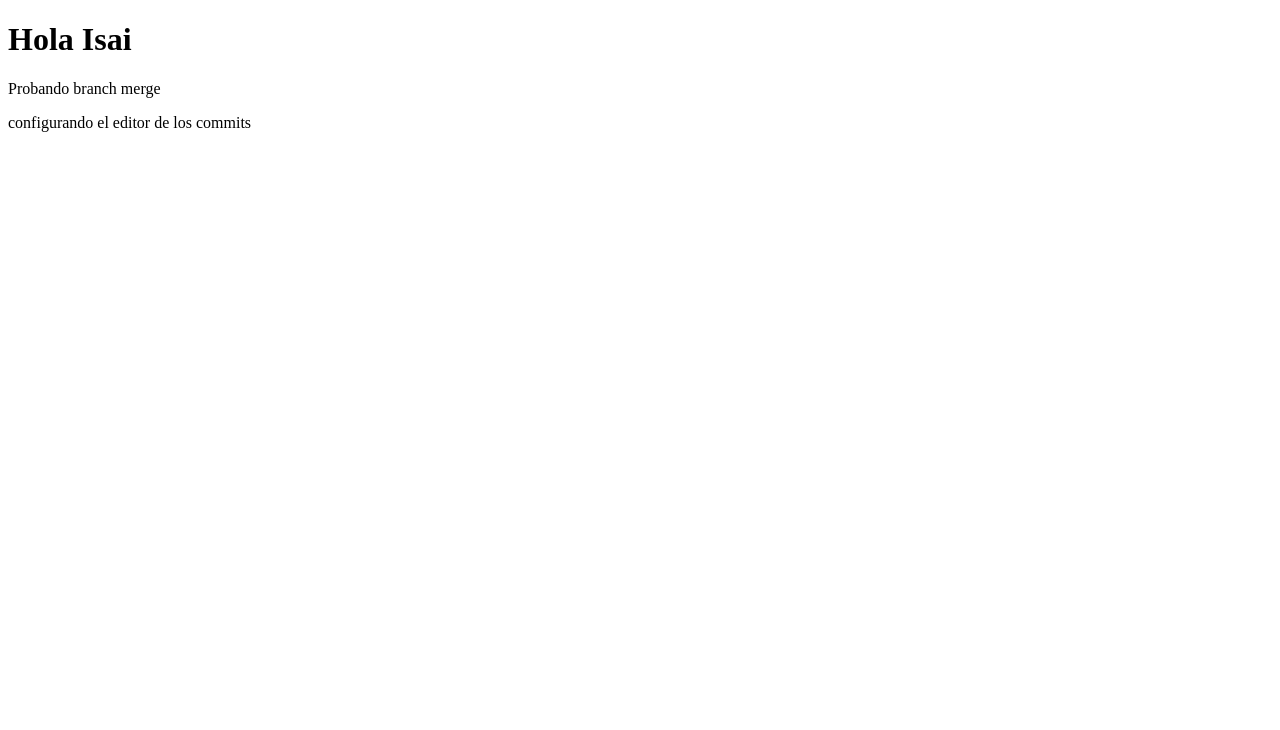
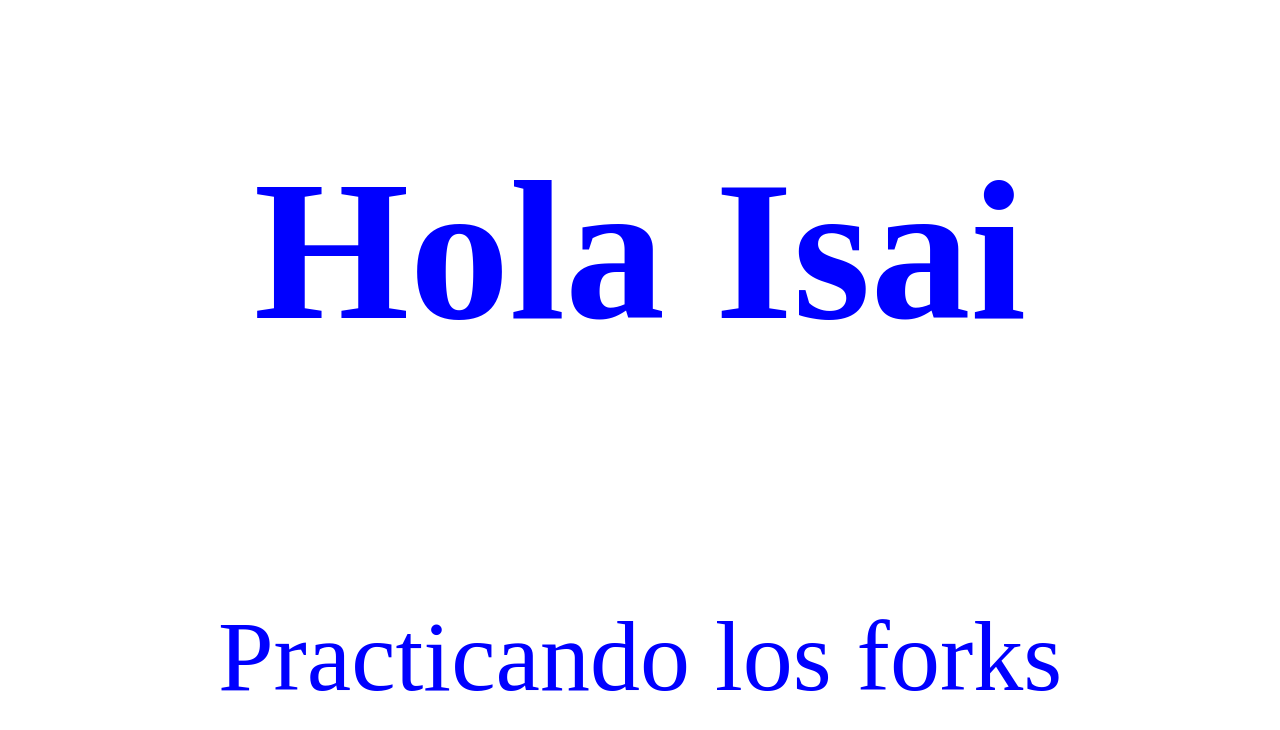
Before and after one commit to torres-isai/practicando-github, a plain HTML site: page index.html in a window 1280 px wide. Drawn offline with Linux system fonts and the light colour scheme.

Commit message:
agregar estilo css

```diff
--- a/index.html
+++ b/index.html
@@ -3,11 +3,11 @@
 <head>
   <meta charset="UTF-8">
   <meta name="viewport" content="width=device-width, initial-scale=1.0">
+  <link rel="stylesheet" href="style.css">
   <title>Practiando Github</title>
 </head>
 <body>
   <h1>Hola Isai</h1>
-  <p>Probando branch merge</p>
-  <p>configurando el editor de los commits</p>
+  <p>Practicando los forks</p>
 </body>
 </html>
--- /dev/null
+++ b/style.css
@@ -0,0 +1,9 @@
+body {
+  font-size: 100px;
+  height: 100vh;
+  color: blue;
+  display: flex;
+  flex-direction: column;
+  align-items: center;
+  justify-content: center;
+}
```
